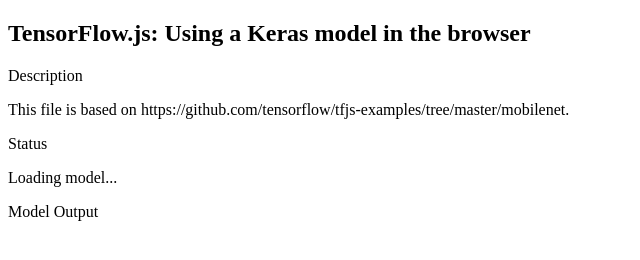
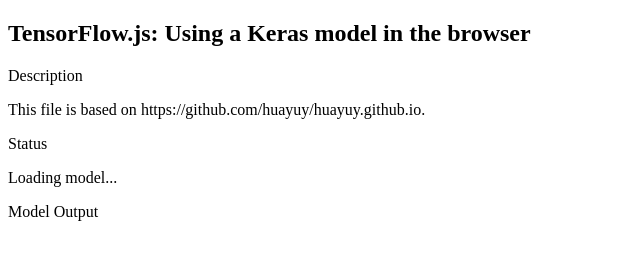
Before and after one commit to huayuy/huayuy.github.io, a plain HTML site: page index.html in a window 1280 px wide. Shown: the whole page, without its empty margins (0-640 px from the left). Drawn offline with Linux system fonts and the light colour scheme; a script that the page names is missing.

Commit message:
Update index.html

```diff
--- a/index.html
+++ b/index.html
@@ -39,7 +39,7 @@
     <section>
       <p class='section-head'>Description</p>
       <p>
-        This file is based on <a>https://github.com/tensorflow/tfjs-examples/tree/master/mobilenet</a>.
+        This file is based on <a>https://github.com/huayuy/huayuy.github.io</a>.
       </p>
     </section>
 
```
